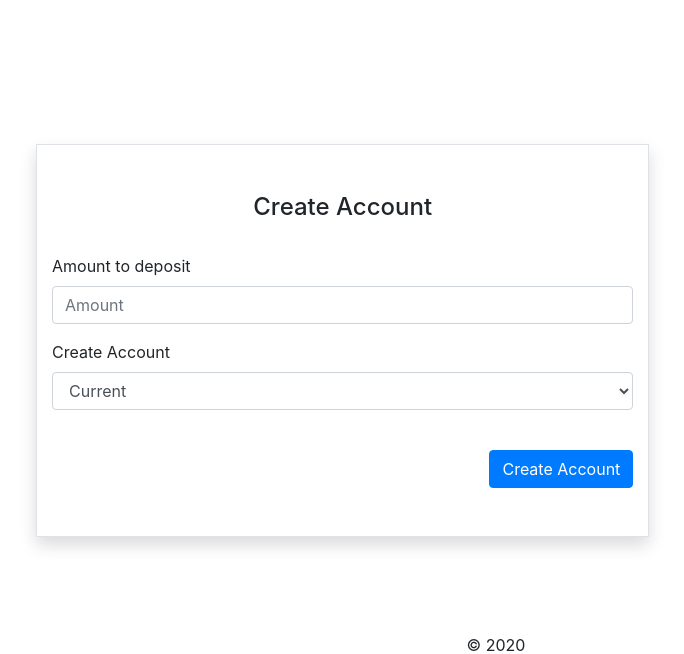
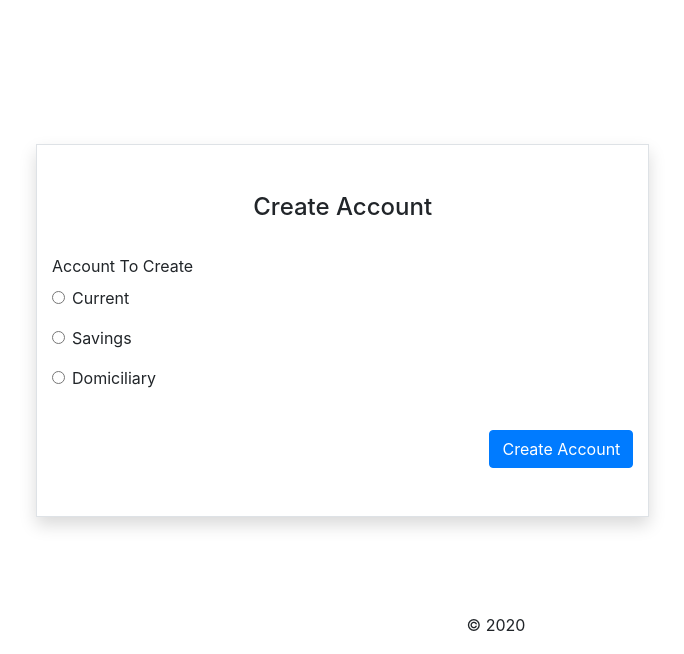
Before and after one commit to isokandonee/fixas-app, a PHP site: page /dashboard/account.php in a window 1280 px wide. Shown: the part 58-712 px from the top of the page, without its empty margins (144-828 px from the left). Run offline with PHP 8.4, Linux system fonts and the light colour scheme; the visitor is signed in with stand-in values (Sample User, id 1); data that the repository does not hold is empty.

Commit message:
changed input to radio buttons

```diff
--- a/controller/account.php
+++ b/controller/account.php
@@ -3,7 +3,8 @@
     session_start();
     require "connect.php";
         $ac_type = $_POST['account'];
-        // $ac_no = rand(5,15);
+        if (!empty($ac_type)) {
+
         $id = $_SESSION['id'];
         $status = 1;
         $insert = mysqli_query($conn,"INSERT INTO use.user_account (user_id,account_type_id,status_id,created_at)
@@ -18,6 +19,7 @@
                 header("Location: ../dashboard/deposit.php?success=accountcreated");
                 exit();
             }
+        }
     }
 
 
--- a/dashboard/account.php
+++ b/dashboard/account.php
@@ -18,20 +18,37 @@ include "../include/header.php";
                             <h4 class="pb-4 text-center">Create Account</h4>
                             <form class="" action="../controller/account.php" method="POST" enctype="multipart/form-data">
                                 <input type="hidden" name="token" value="sdkajsdaksjdklasjdaklsdjalkjs938092qpwoalsdalsdasdasd">
+                                <script>
+                                    $('input').click(){
+                                        $('#dis').alert($('input').val());
+                                    }
+                                </script>
                                 <div class="form-row">
                                     <div class="form-group col-md-12">
-                                        <label for="">Amount to deposit</label>
-                                        <input required placeholder="Amount" type="number" name="amount" class="form-control">
+                                        <label for="account" id="dis">Account To Create</label>
+                                        <div class="form-check">
+                                            <label class="form-check-label">
+                                                <input type="radio" class="form-check-input" name="account" value="1">Current
+                                            </label>
+                                        </div>
                                     </div>
                                 </div>
                                 <div class="form-row">
                                     <div class="form-group col-md-12">
-                                        <label for="account">Create Account</label>
-                                        <select required class="form-control" id="account" name="account">
-                                            <option class="form-control-option" value="Current">Current</option>
-                                            <option class="form-control-option" value="Savings">Savings</option>
-                                            <option class="form-control-option" value="Domiciliary">Domiciliary</option>
-                                        </select>
+                                        <div class="form-check">
+                                            <label class="form-check-label">
+                                                <input type="radio" class="form-check-input" name="account" value="2">Savings
+                                            </label>
+                                        </div>
+                                    </div>
+                                </div>
+                                <div class="form-row">
+                                    <div class="form-group col-md-12">
+                                        <div class="form-check">
+                                            <label class="form-check-label">
+                                                <input type="radio" class="form-check-input" name="account" value="3">Domiciliary
+                                            </label>
+                                        </div>
                                     </div>
                                 </div>
                                     <button type="submit" class="btn mt-4 btn-primary float-right">Create Account</button>
```
